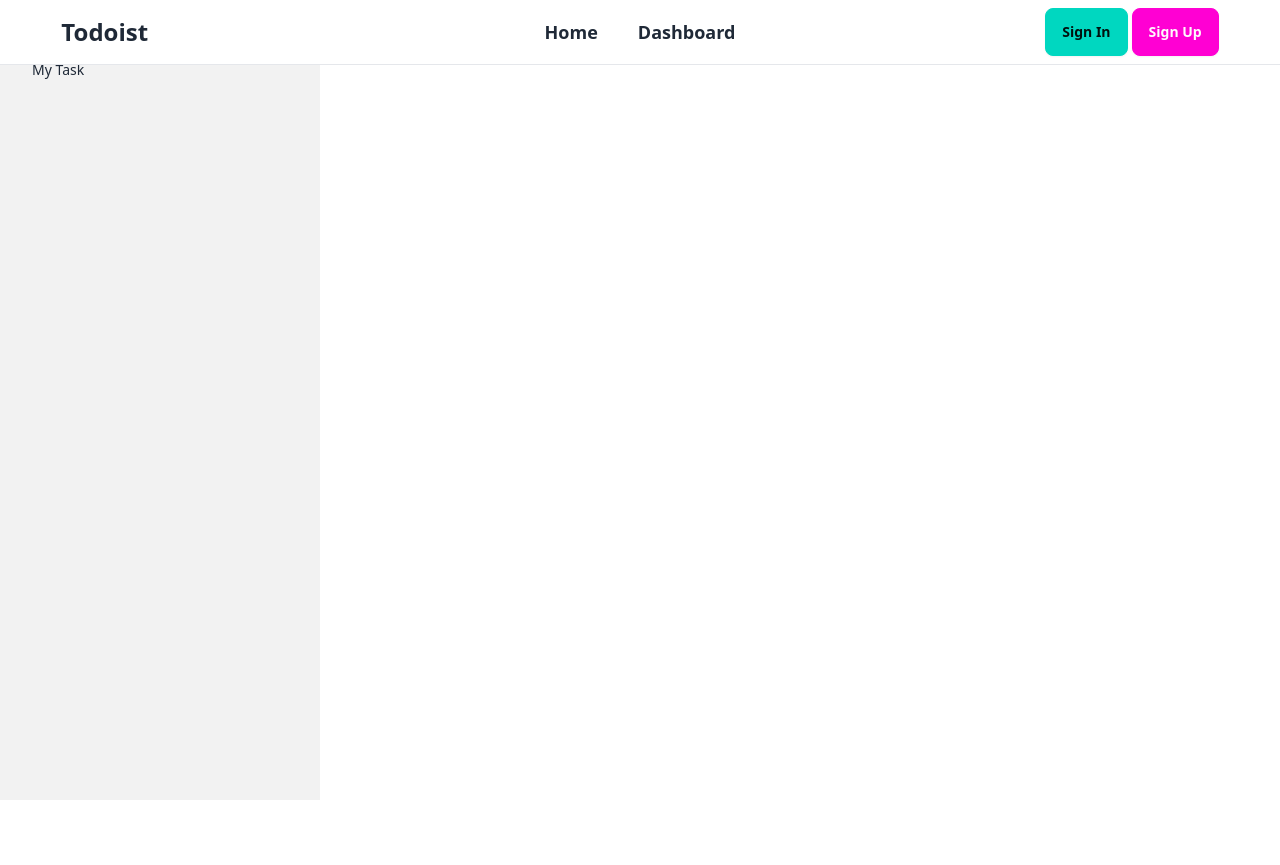
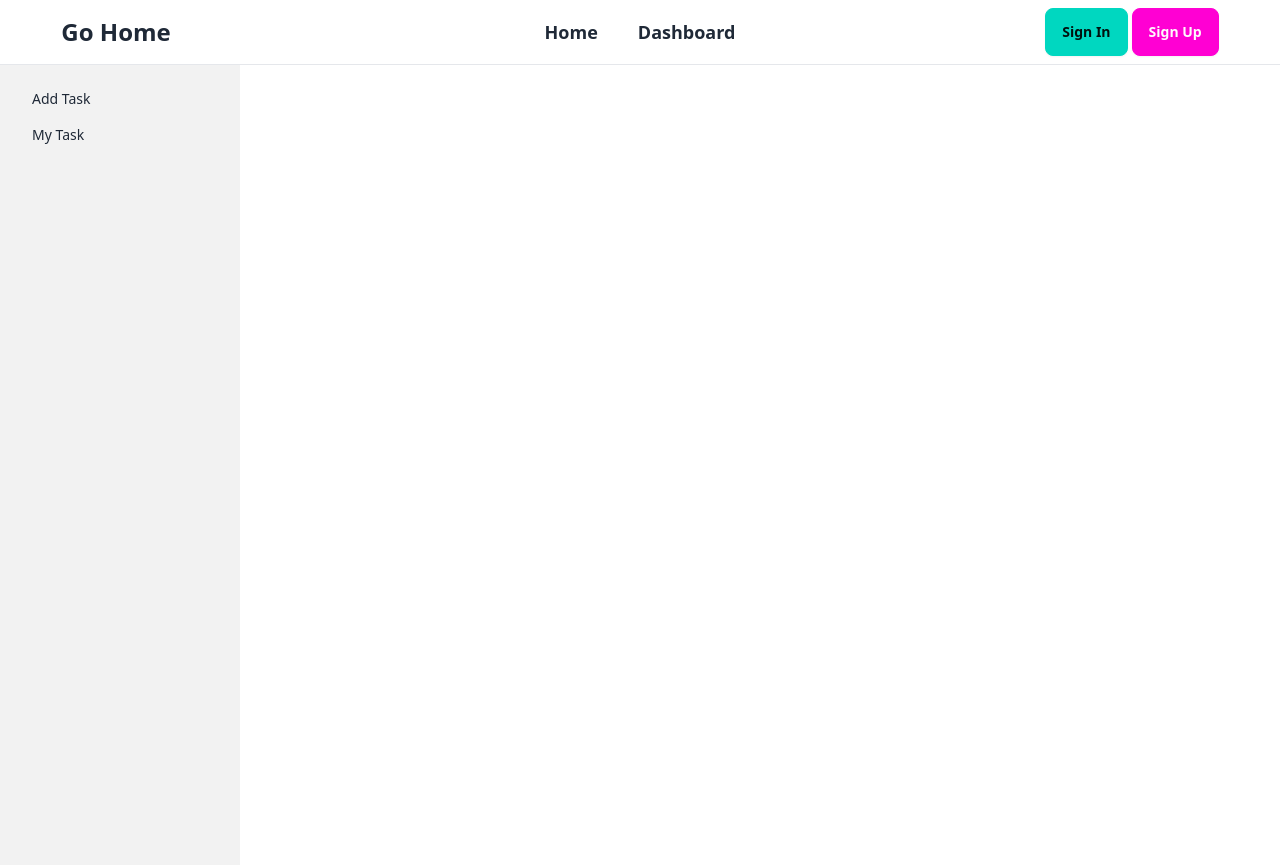
Before and after one commit to adnansyed101/todoist-client, a React (Vite) app: page /dashboard in a window 1280 px wide. Before the commit the page ends 800 px from the top, so only its background shows below. Built offline with nearby package versions, Linux system fonts and the light colour scheme; no server answers.

Commit message:
Fix sidebar width.

```diff
--- a/src/layout/Dashboard.jsx
+++ b/src/layout/Dashboard.jsx
@@ -1,21 +1,16 @@
 import { Link, Outlet } from "react-router-dom";
-import Navbar from "../components/Navbar";
+import DashNav from "../components/DashNav";
 
 const Dashboard = () => {
   return (
     <>
-      <Navbar />
+      <DashNav />
       <div className="drawer lg:drawer-open">
         <input id="my-drawer-2" type="checkbox" className="drawer-toggle" />
         <div className="drawer-content">
           {/* Page content here */}
           <Outlet />
-          <label
-            htmlFor="my-drawer-2"
-            className="btn btn-primary drawer-button lg:hidden"
-          >
-            Open drawer
-          </label>
+
         </div>
         <div className="drawer-side">
           <label
@@ -23,7 +18,7 @@ const Dashboard = () => {
             aria-label="close sidebar"
             className="drawer-overlay"
           ></label>
-          <ul className="menu bg-base-200 text-base-content min-h-full w-80 p-4">
+          <ul className="menu bg-base-200 text-base-content min-h-full w-60 p-4">
             {/* Sidebar content here */}
             <li>
               <Link to={"/dashboard/addTask"}>Add Task</Link>
```
